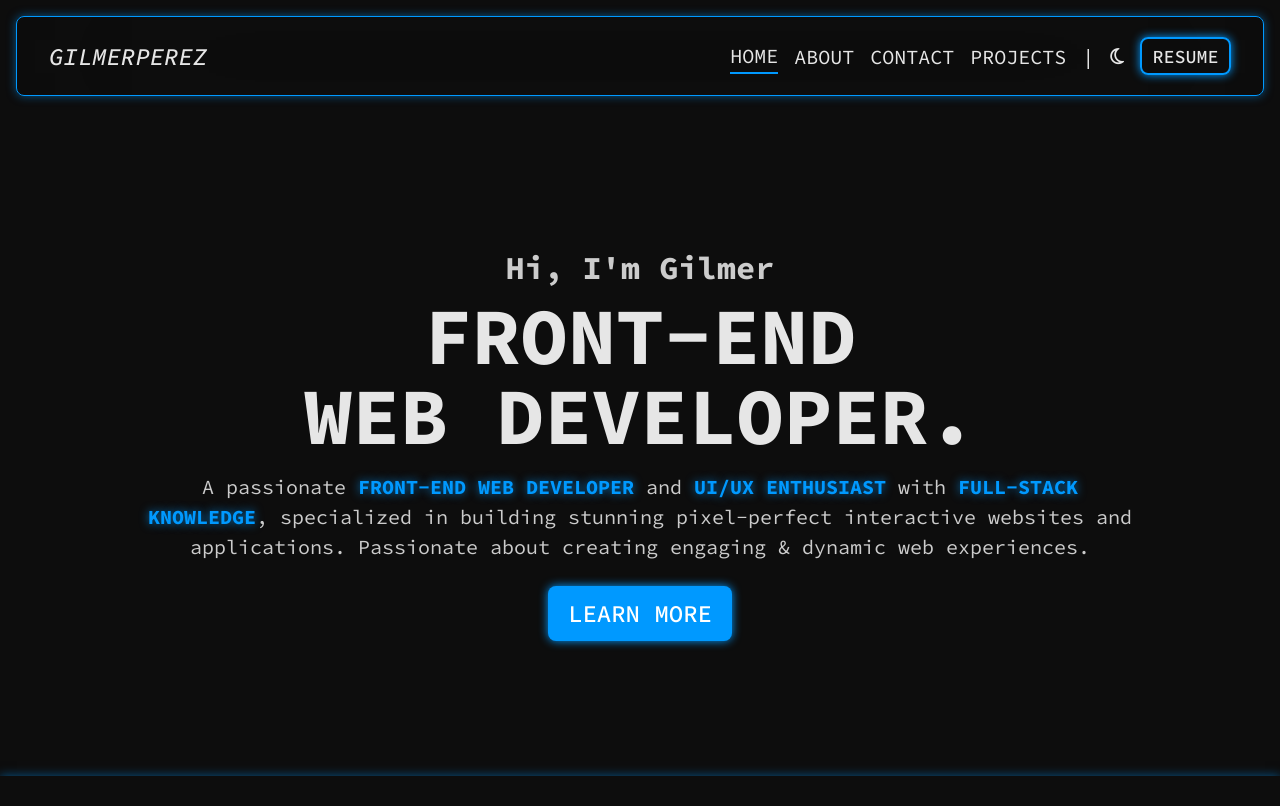
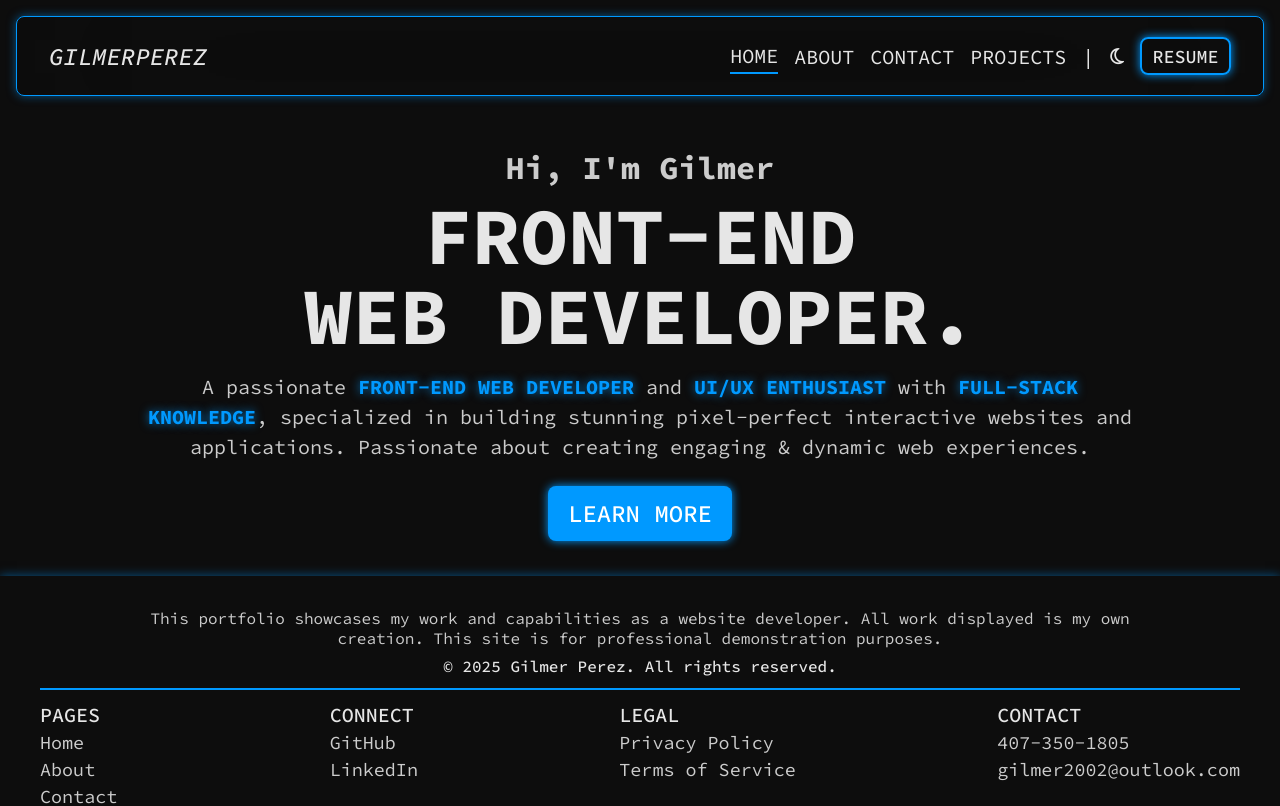
Before and after one commit to gilmerperez/gilmer-perez, a React (Vite) app: page / in a window 1280 px wide. Shown: the top 806 px of the page. Built offline with nearby package versions, Linux system fonts and the light colour scheme.

Commit message:
Fixed min height

```diff
--- a/src/pages/Home/Home.module.css
+++ b/src/pages/Home/Home.module.css
@@ -12,7 +12,7 @@
 .heroSection {
   width: 100%;
   display: flex;
-  min-height: 75vh;
+  min-height: 50vh;
   text-align: center;
   align-items: center;
   flex-direction: column;
```
